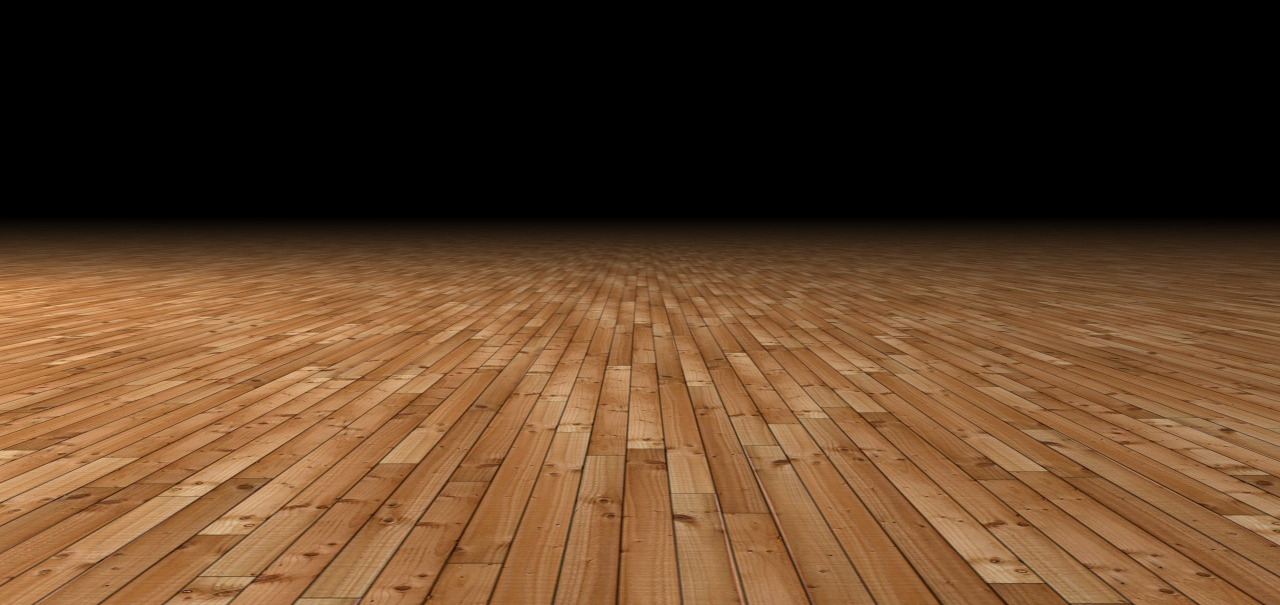
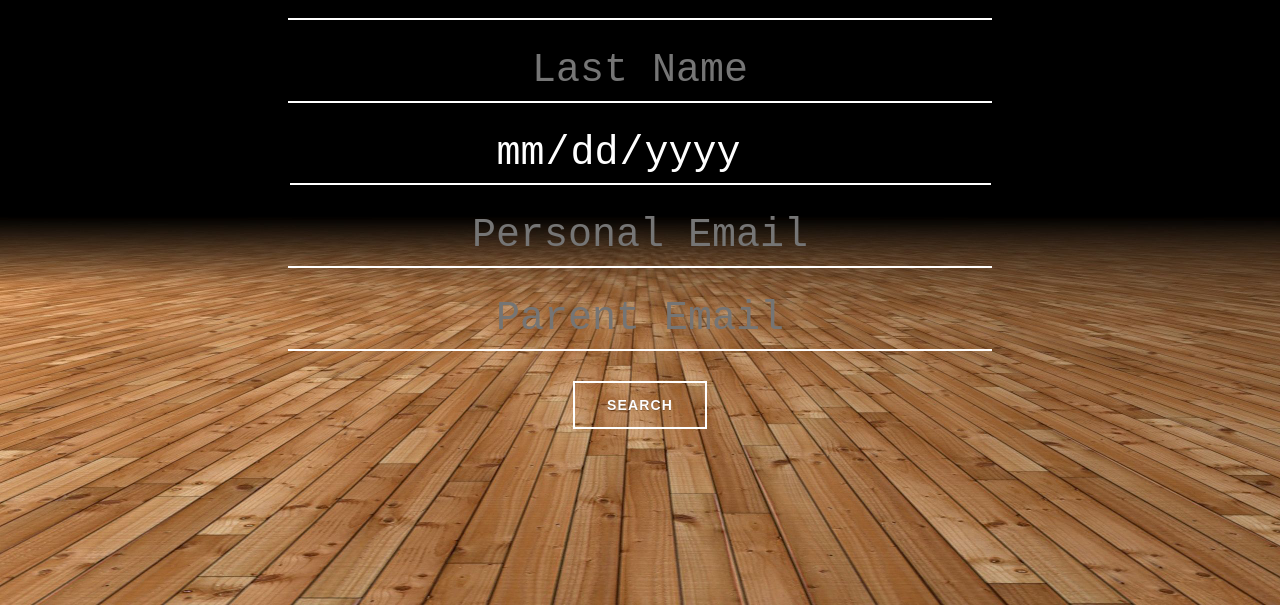
Before and after one commit to kgurushankar/LosAltosHacks2018, a website: page register.html in a window 1280 px wide. Shown: the part 195-800 px from the top of the page. Drawn offline with Linux system fonts and the light colour scheme.

Commit message:
added register

```diff
--- a/assets/master.css
+++ b/assets/master.css
@@ -1,5 +1,5 @@
 body {
-  background-image: url("background.css");
+  background-image: url("/background.jpg");
   background-repeat: no-repeat;
   background-size: cover;
 }
--- a/assets/register.css
+++ b/assets/register.css
@@ -3,3 +3,137 @@ body {
   background-repeat: no-repeat;
   background-size: cover;
 }
+
+#header {
+  color: white;
+  font-family: fantasy;
+  text-align: center;
+  margin-top: 50px;
+  font-size: 100px;
+}
+
+.inputs {
+  text-align: center;
+  margin-top: -100px;
+}
+
+input {
+  background-color: transparent;
+  border: 2px solid white;
+  border-top: none;
+  border-right: none;
+  border-left: none;
+  color: white;
+  width: 700px;
+  height: 60px;
+  font-size: 40px;
+  font-family: monospace;
+  text-align: center;
+  padding-top: 20px;
+}
+
+::placeholder {
+  text-align: center;
+}
+
+input:focus {
+  outline: none;
+}
+
+/* buttons */
+a.animated-button:link, a.animated-button:visited {
+	position: relative;
+	display: block;
+	margin: 30px auto 0;
+	padding: 14px 15px;
+	color: #fff;
+	font-size:14px;
+	font-weight: bold;
+	text-align: center;
+	text-decoration: none;
+	text-transform: uppercase;
+	overflow: hidden;
+	letter-spacing: .08em;
+	border-radius: 0;
+	text-shadow: 0 0 1px rgba(0, 0, 0, 0.2), 0 1px 0 rgba(0, 0, 0, 0.2);
+	-webkit-transition: all 1s ease;
+	-moz-transition: all 1s ease;
+	-o-transition: all 1s ease;
+	transition: all 1s ease;
+}
+a.animated-button:link:after, a.animated-button:visited:after {
+	content: "";
+	position: absolute;
+	height: 0%;
+	left: 50%;
+	top: 50%;
+	width: 150%;
+	z-index: -1;
+	-webkit-transition: all 0.75s ease 0s;
+	-moz-transition: all 0.75s ease 0s;
+	-o-transition: all 0.75s ease 0s;
+	transition: all 0.75s ease 0s;
+}
+a.animated-button:link:hover, a.animated-button:visited:hover {
+	color: #FFF;
+	text-shadow: none;
+}
+a.animated-button:link:hover:after, a.animated-button:visited:hover:after {
+	height: 450%;
+}
+a.animated-button:link, a.animated-button:visited {
+	position: relative;
+	display: block;
+	margin: 30px auto 0;
+	padding: 14px 15px;
+	color: #fff;
+	font-size:14px;
+	border-radius: 0;
+	font-weight: bold;
+	text-align: center;
+	text-decoration: none;
+	text-transform: uppercase;
+	overflow: hidden;
+	letter-spacing: .08em;
+	text-shadow: 0 0 1px rgba(0, 0, 0, 0.2), 0 1px 0 rgba(0, 0, 0, 0.2);
+	-webkit-transition: all 1s ease;
+	-moz-transition: all 1s ease;
+	-o-transition: all 1s ease;
+	transition: all 1s ease;
+}
+
+a.animated-button.thar-one {
+	color: white;
+	cursor: pointer;
+	display: block;
+	position: relative;
+	border: 2px solid white;
+	transition: all 0.4s cubic-bezier(0.215, 0.61, 0.355, 1) 0s;
+  width: 100px;
+  font-family: fantasy;
+}
+a.animated-button.thar-one:hover {
+	color: #000 !important;
+	background-color: transparent;
+	text-shadow: none;
+}
+a.animated-button.thar-one:hover:before {
+	bottom: 0%;
+	top: auto;
+	height: 100%;
+}
+a.animated-button.thar-one:before {
+	display: inline-block;
+	position: absolute;
+	left: 0px;
+	top: 0px;
+	height: 0px;
+	width: 100%;
+	z-index: -1;
+	content: '';
+	color: #000 !important;
+	background: white;
+	transition: all 0.4s cubic-bezier(0.215, 0.61, 0.355, 1) 0s;
+}
+
+/* end buttons */
--- a/register.html
+++ b/register.html
@@ -6,6 +6,16 @@
     <title>Tournament Creator</title>
   </head>
   <body>
-
+    <h1 id="header">Register</h1>
+    <div class="inputs">
+      <input type="text" name="" value="" placeholder="First Name">
+      <input type="text" name="" value="" placeholder="Last Name">
+      <input type="date" name="" value="" placeholder="Date Of Birth">
+      <input type="email" name="" value="" placeholder="Personal Email">
+      <input type="text" name="" value="" placeholder="Parent Email">
+      <div class="col-md-3 col-sm-3 col-xs-6 buttons">
+        <a href="#" class="btn btn-sm animated-button thar-one">Search</a>
+      </div>
+    </div>
   </body>
 </html>
```
